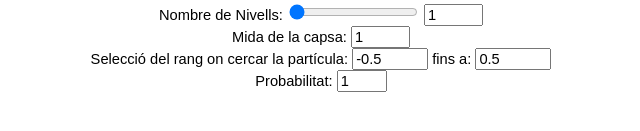
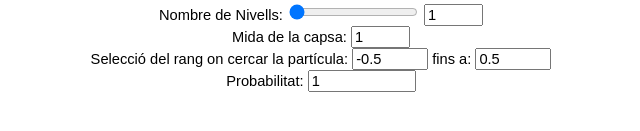
Before and after one commit to jlcdev/FDMPozoInfinito, a plain HTML site: page ProblemC.html in a window 1280 px wide. Shown: the part 123-254 px from the top of the page, 319-959 px from the left. Drawn offline with Linux system fonts and the light colour scheme.

Commit message:
FIX problemC formula and precision

```diff
--- a/ProblemC.html
+++ b/ProblemC.html
@@ -28,6 +28,9 @@
             display: block;
             margin: 0 auto;
         }
+        .set-width {
+          width: 100px;
+        }
     </style>
 </head>
 
@@ -56,7 +59,7 @@
             </div>
             <div class="center">
                 <span>Probabilitat:</span>
-                <input type="number" min="0" max="1" id="resultBox">
+                <input type="number" min="0" max="1" id="resultBox" class="set-width">
             </div>
         </div>
     </div>
@@ -72,13 +75,19 @@
         let aBoxElement = document.getElementById('inputA')
         let bBoxElement = document.getElementById('inputB')
         let resultBoxElement = document.getElementById('resultBox')
+
+        function F(l, n, x){
+          return (Math.sin((2*Math.PI*n*x)/l)/(2*Math.PI*n))+(x/l)
+          //return math.eval("((sin(2*pi*"+n+")/"+l+") / (2*pi*"+n+")) + ("+x+"/"+l+")")
+        }
+
         function calcProbability()
         {
           let l = lBoxElement.value
           let n = sliderBoxElement.value
           let a = aBoxElement.value
           let b = bBoxElement.value
-          resultBoxElement.value = Math.abs((2/Math.PI*n)*(Math.sin((Math.PI*b*n)/l)-Math.sin((Math.PI*a*n)/l)))
+          resultBoxElement.value = math.format((F(l, n, b) - F(l, n, a)), 3)
           if(resultBoxElement.value >= 1) resultBoxElement.value = 1
           if(resultBoxElement.value <= 0) resultBoxElement.value = 0
         }
```
